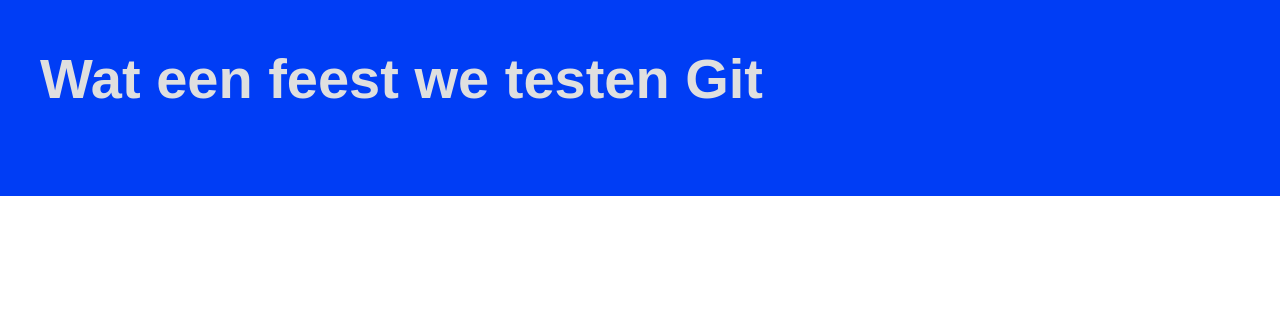
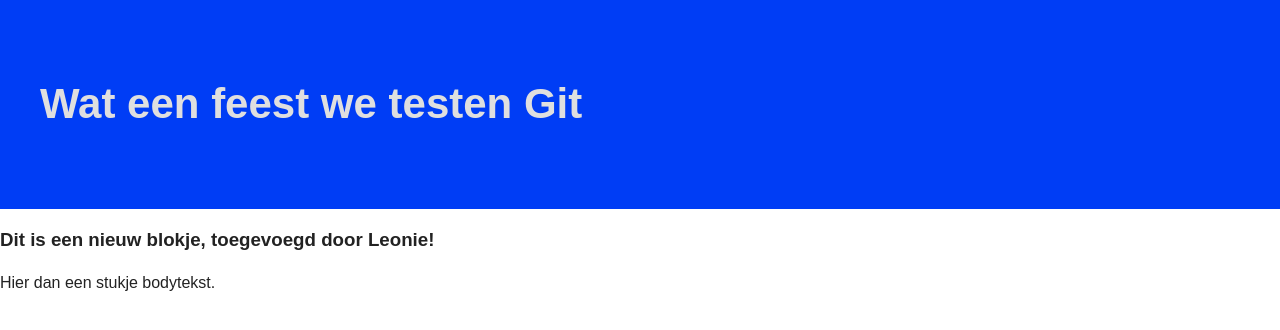
Before and after one commit to PLint-sites/git_studie, a plain HTML site: page index.html in a window 1280 px wide. Drawn offline with Linux system fonts and the light colour scheme.

Commit message:
Eerste commit van Leonie. Kleine toevoeging aan index

```diff
--- a/index.html
+++ b/index.html
@@ -10,9 +10,12 @@
     </head>
     <body>
         <header class="title-header">
-            <h1>Wat een feest we testen Git</h1>
+            <h2>Wat een feest we testen Git</h1>
         </header>
-
+        <article>
+	    <h3>Dit is een nieuw blokje, toegevoegd door Leonie!</h3>
+	    <p>Hier dan een stukje bodytekst.</p>
+	</article>
 
     </body>
 </html>
```
